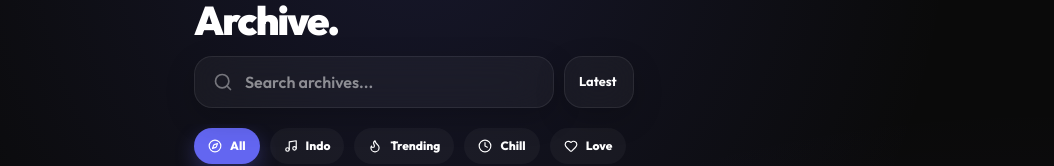
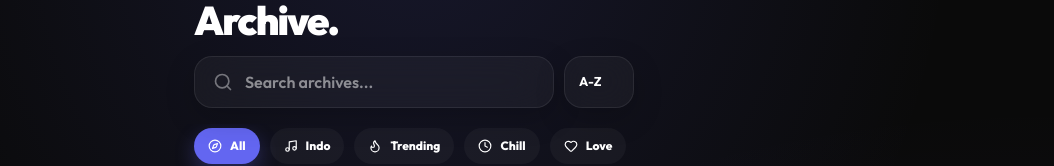
Before and after one commit to muhammadfaza16/muhammadfaza16.github.io, a Next.js app: page /music/playlist in a window 1280 px wide. Shown: the part 132-298 px from the top of the page, without its empty margins (226-1280 px from the left). Built offline with nearby package versions, Linux system fonts and the light colour scheme; no server answers; the database is empty; a web font is replaced by a local one.

Commit message:
feat: change default sort to A-Z for all music lists

```diff
--- a/src/app/music/master/components/PlaylistModule.tsx
+++ b/src/app/music/master/components/PlaylistModule.tsx
@@ -61,7 +61,7 @@ export function PlaylistModule({ addLog, isBusy, setIsBusy, insetBox }: Playlist
     const [currentSongs, setCurrentSongs] = useState<Song[]>([]);
     const [allSongs, setAllSongs] = useState<Song[]>([]);
     const [songSearch, setSongSearch] = useState("");
-    const [sortBy, setSortBy] = useState<"latest"|"oldest"|"name">("latest");
+    const [sortBy, setSortBy] = useState<"latest"|"oldest"|"name">("name");
     const [formSongSearch, setFormSongSearch] = useState("");
 
     // Form State
--- a/src/app/music/master/components/SongModule.tsx
+++ b/src/app/music/master/components/SongModule.tsx
@@ -44,7 +44,7 @@ export function SongModule({ addLog, isBusy, setIsBusy, insetBox }: SongModulePr
     const [editingId, setEditingId] = useState<string | null>(null);
     const [isAdding, setIsAdding] = useState(false);
     const [searchQuery, setSearchQuery] = useState("");
-    const [sortBy, setSortBy] = useState<"latest" | "oldest" | "name">("latest");
+    const [sortBy, setSortBy] = useState<"latest" | "oldest" | "name">("name");
 
     // Form State
     const [formData, setFormData] = useState({
--- a/src/app/music/playlist/LibraryClient.tsx
+++ b/src/app/music/playlist/LibraryClient.tsx
@@ -31,7 +31,7 @@ export default function LibraryClient({
     const searchParams = useSearchParams();
     const initialVibe = searchParams.get('vibe') || "";
     const [searchQuery, setSearchQuery] = useState("");
-    const [sortBy, setSortBy] = useState<"latest"|"oldest"|"a-z">("latest");
+    const [sortBy, setSortBy] = useState<"latest"|"oldest"|"a-z">("a-z");
     const [activeVibe, setActiveVibe] = useState(initialVibe);
     const [isLoading, setIsLoading] = useState(false);
 
--- a/src/app/music/playlist/[id]/PlaylistClient.tsx
+++ b/src/app/music/playlist/[id]/PlaylistClient.tsx
@@ -125,7 +125,7 @@ export default function PlaylistClient({
     const { playQueue, queue, currentSong, isPlaying, togglePlay, activePlaylistId, setIsPlayerExpanded } = useAudio();
     const { theme } = useTheme();
     const [searchQuery, setSearchQuery] = useState("");
-    const [sortBy, setSortBy] = useState<"default"|"latest"|"oldest"|"name">("default");
+    const [sortBy, setSortBy] = useState<"default"|"latest"|"oldest"|"name">("name");
     const [mounted, setMounted] = useState(false);
     const scrollContainerRef = useRef<HTMLDivElement>(null);
     const [scrollEl, setScrollEl] = useState<HTMLDivElement | null>(null);
```
